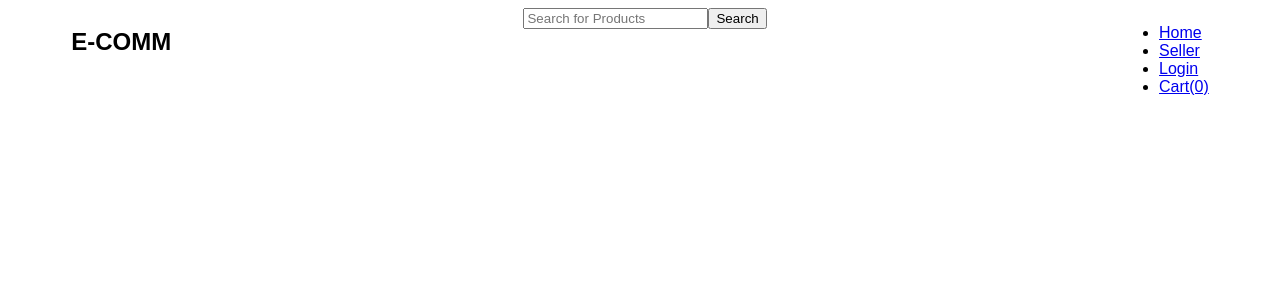
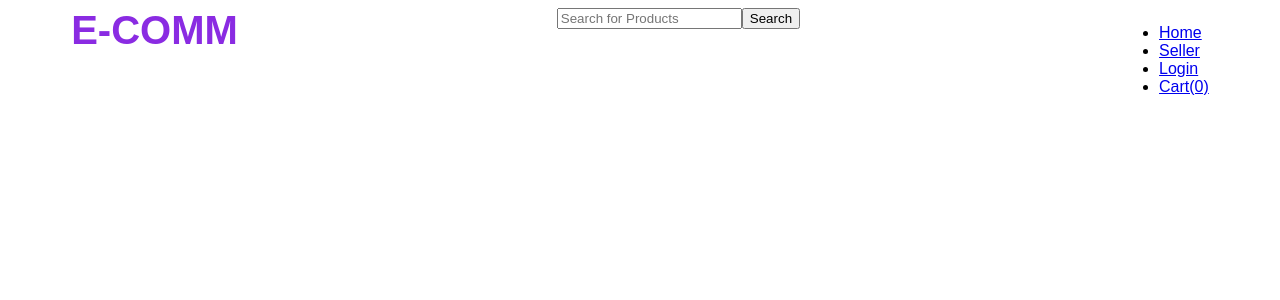
Before and after one commit to Gautami-Vikhe/ecomm-project, an Angular app: page / in a window 1280 px wide. Shown: the top 300 px of the page. Built offline with nearby package versions, Linux system fonts and the light colour scheme.

Commit message:
style:improved h1 tag by adding color,margin and font-size

```diff
--- a/src/app/header/header.component.css
+++ b/src/app/header/header.component.css
@@ -2,3 +2,8 @@
     display: flex;
     justify-content: space-between;
 }
+.nav h1{
+    color:blueviolet;
+    margin:0;
+    font-size:40px;
+}
```
